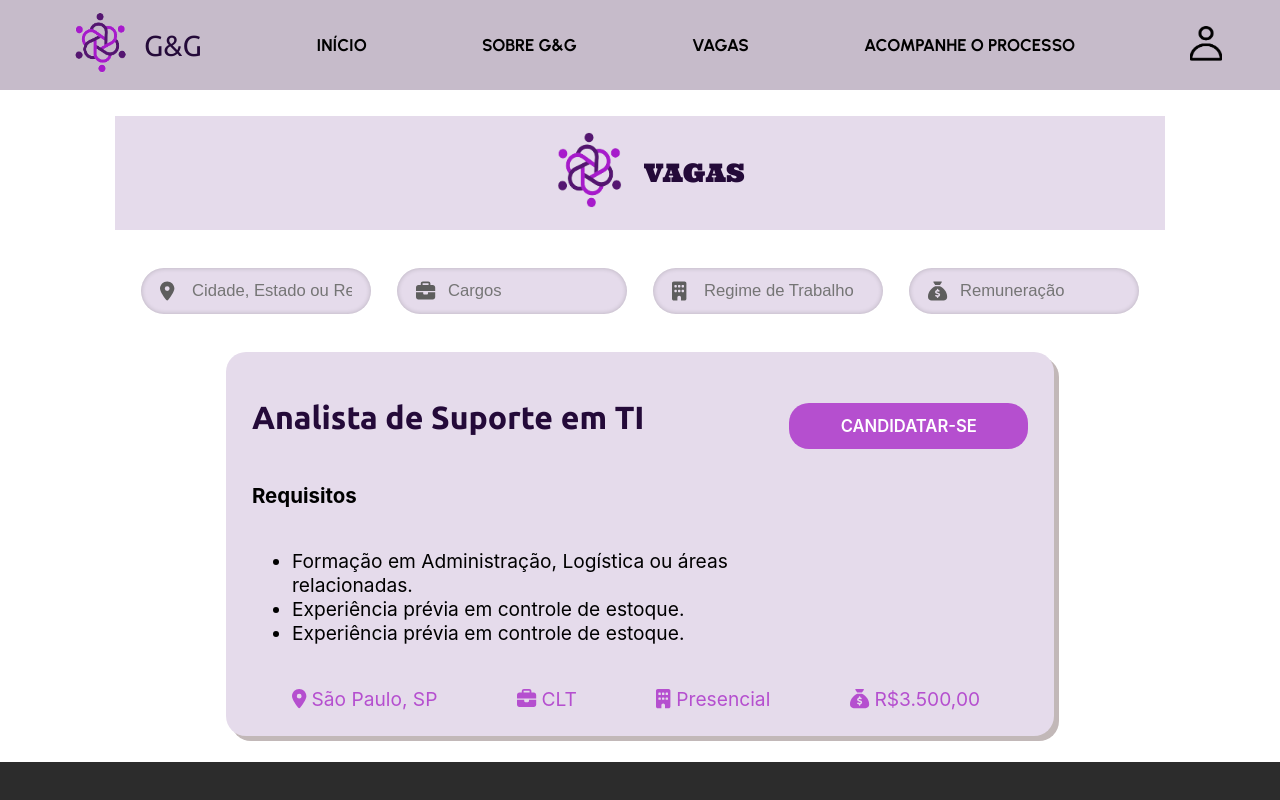
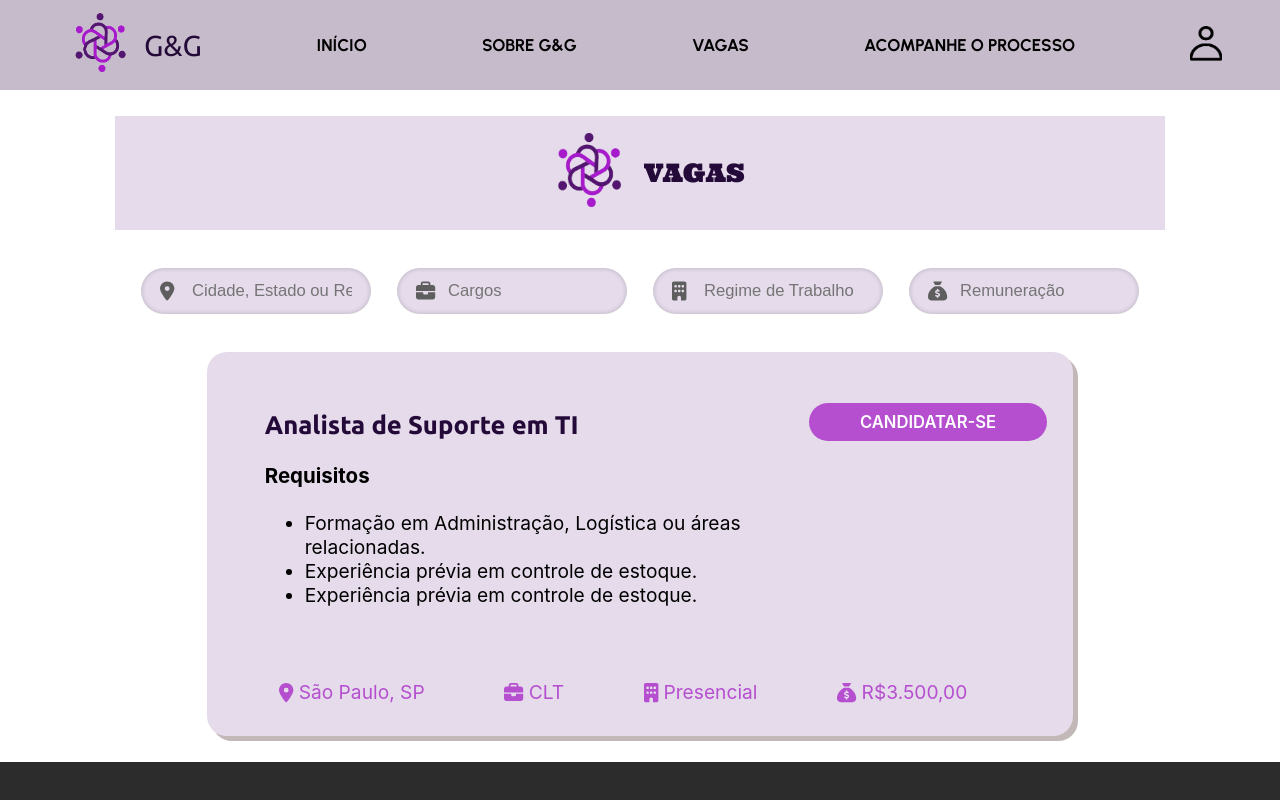
Before and after one commit to myslium/tcc-g-g, a React (Create React App) app: page /vagas in a window 1280 px wide. Shown: the top 800 px of the page. Built offline with nearby package versions, Linux system fonts and the light colour scheme; a web font is replaced by a local one.

Commit message:
falta api

```diff
--- a/src/pages/vagas/index.jsx
+++ b/src/pages/vagas/index.jsx
@@ -48,13 +48,16 @@ export default function Vagas() {
                 <div className="vagas">
                     <div className="cartavaga">
                         <div className="textovaga">
-                            <h1 className='profissaovaga'>Analista de Suporte em TI</h1>
+                            <div className="texy">
+                                <h1 className='profissaovaga'>Analista de Suporte em TI</h1>
                             <h4>Requisitos</h4>
                             <ul>
                                 <li>Formação em Administração, Logística ou áreas relacionadas.</li>
                                 <li>Experiência prévia em controle de estoque.</li>
                                 <li>Experiência prévia em controle de estoque.</li>
                             </ul>
+                            </div>
+
 
                             <div className='botoazinhos'>
                                 <div className='aff'>
--- a/src/pages/vagas/index.scss
+++ b/src/pages/vagas/index.scss
@@ -67,6 +67,7 @@
 
             ul {
                 width: 100%;
+                margin: 0;
 
                 li {
                     font-size: 1.5vw;
@@ -93,15 +94,22 @@
             }
 
             .textovaga {
+                padding: 2.5vw;
+                display: flex;
+                flex-direction: column;
+                justify-content: space-between;
+                width: 40vw;
+
+                .texy {
                     padding: 2vw;
                     display: flex;
                     flex-direction: column;
-                gap: 0.5vw;
+                   gap: 1.8vw;
                     width: 40vw;
-                justify-content: space-between;
 
                     .profissaovaga {
-                    font-size: 2.5vw;
+                        font-size: 2vw;
+                        margin: 0;
                         font-family: 'Ubuntu', sans-serif;
                         color: #240a39;
                     }
@@ -115,6 +123,7 @@
                         color: #b54fcf;
                         text-decoration: none;
                         font-size: 1vw;
+                    }
                 }
             }
 
@@ -132,11 +141,10 @@
                     display: flex;
                     background-color: #b54fcf;
                     border-radius: 20px;
-                    padding: 1vw 4vw;
-                    margin-right: 2vw;
+                    padding: 0.7vw 4vw;
+                    margin: 2vw;
                     color: #ffffff;
                     text-decoration: none;
-                    margin-top: 2vw;
                     font-size: 1.3vw;
                     text-transform: uppercase;
                     font-weight: 600;
```
Lines whose indentation alone changed are shown as unchanged.
